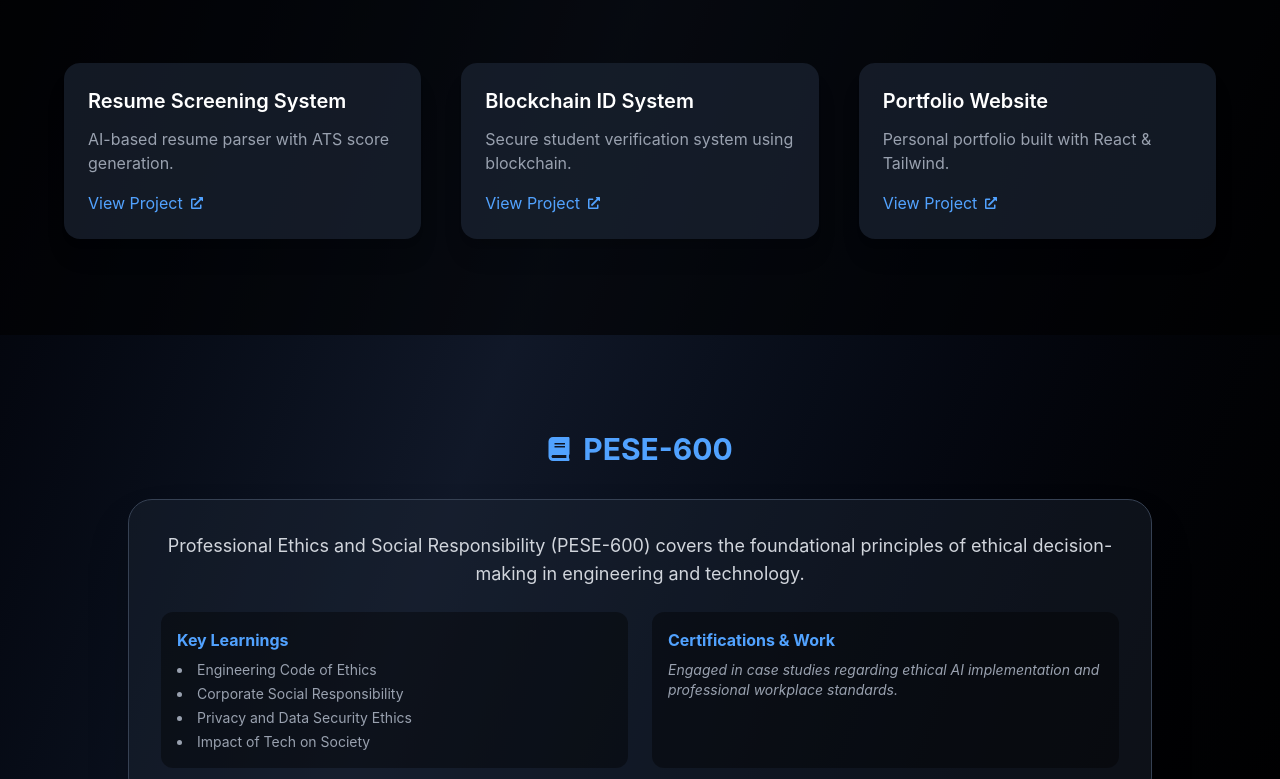
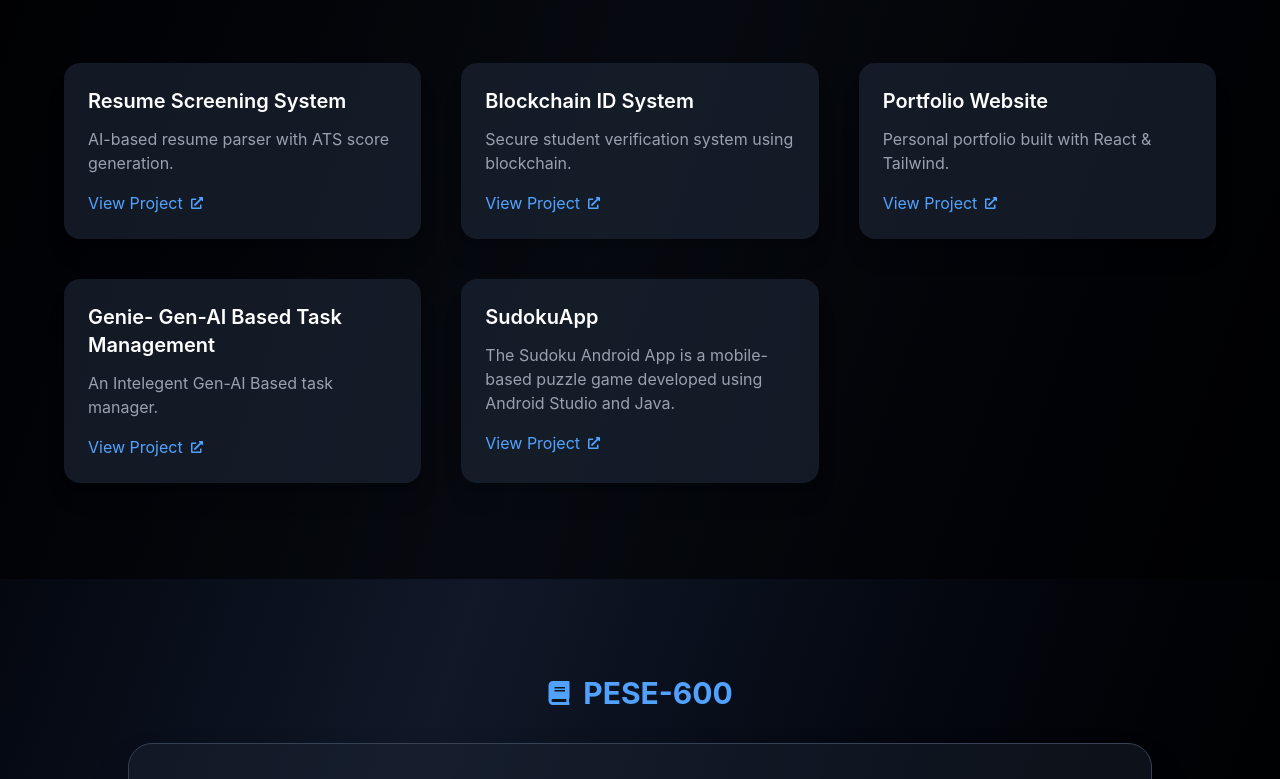
Before and after one commit to ishita-20-6/portfolio, a React (Vite) app: page / in a window 1280 px wide. Shown: the part 1715-2494 px from the top of the page. Built offline with nearby package versions, Linux system fonts and the light colour scheme.

Commit message:
Update App.jsx

```diff
--- a/src/App.jsx
+++ b/src/App.jsx
@@ -114,7 +114,13 @@ export default function App() {
             {[
               { title: "Resume Screening System", desc: "AI-based resume parser with ATS score generation.", link: "https://github.com/ishita-20-6" },
               { title: "Blockchain ID System", desc: "Secure student verification system using blockchain.", link: "https://github.com/ishita-20-6/CyberSecure-ID-AI-Blockchain-Based-Student-Verification" },
-              { title: "Portfolio Website", desc: "Personal portfolio built with React & Tailwind.", link: "https://github.com/ishita061" }
+              { title: "Portfolio Website", desc: "Personal portfolio built with React & Tailwind.", link: "https://github.com/ishita061" },
+              {
+                title: "Genie- Gen-AI Based Task Management", desc: "An Intelegent Gen-AI Based task manager.", link: "https://github.com/ishita-20-6/portfolio"
+              },
+              {
+                title: "SudokuApp", desc: "The Sudoku Android App is a mobile-based puzzle game developed using Android Studio and Java.", link: "https://github.com/ishita-20-6/SudokuApp"
+              }
             ].map((project, index) => (
               <div key={index} className="bg-gray-800/60 p-6 rounded-2xl shadow-xl hover:scale-105 hover:-translate-y-2 hover:shadow-blue-500/20 transition duration-300 text-left">
                 <h4 className="text-xl font-semibold mb-3">{project.title}</h4>
```
